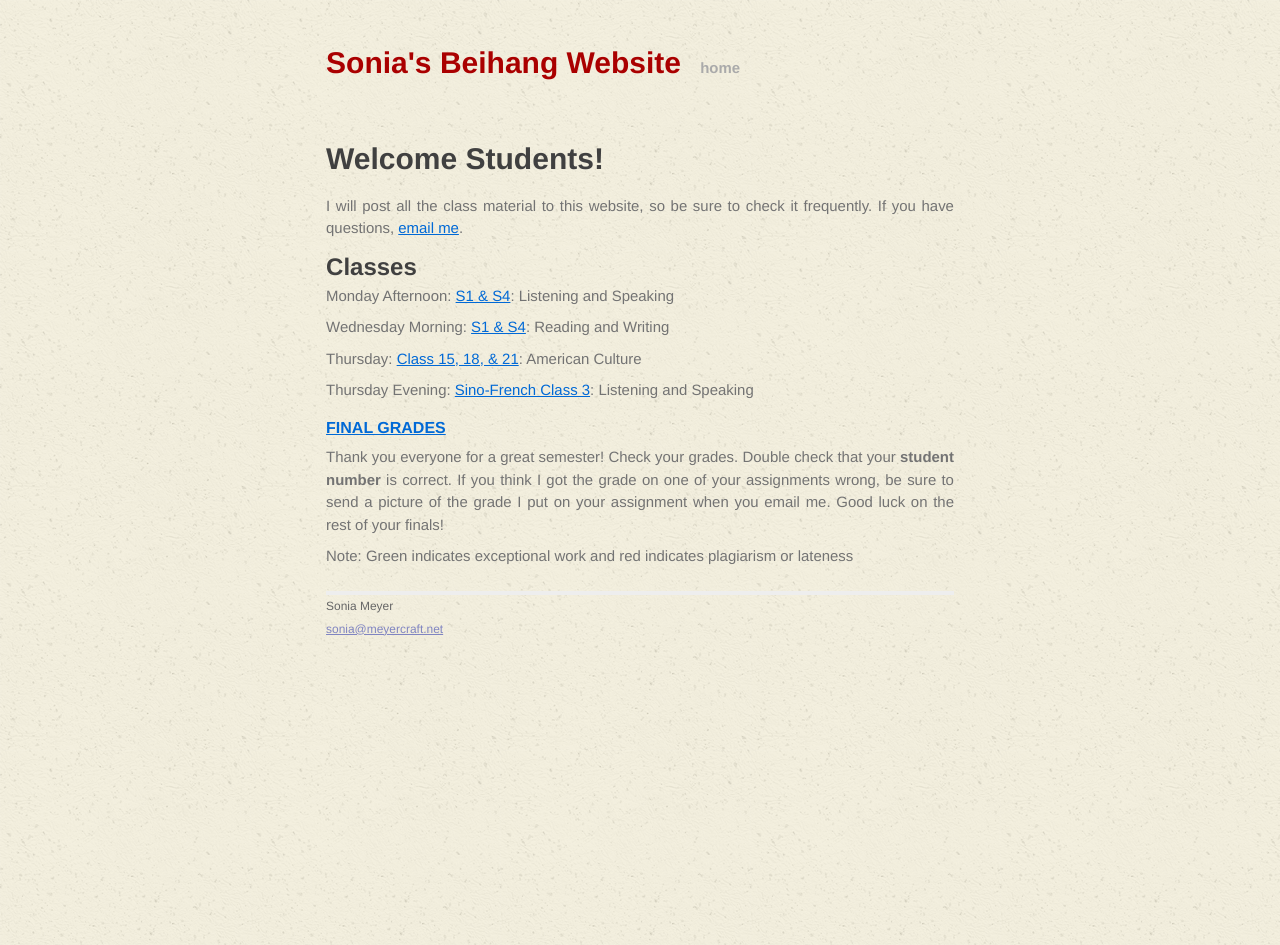
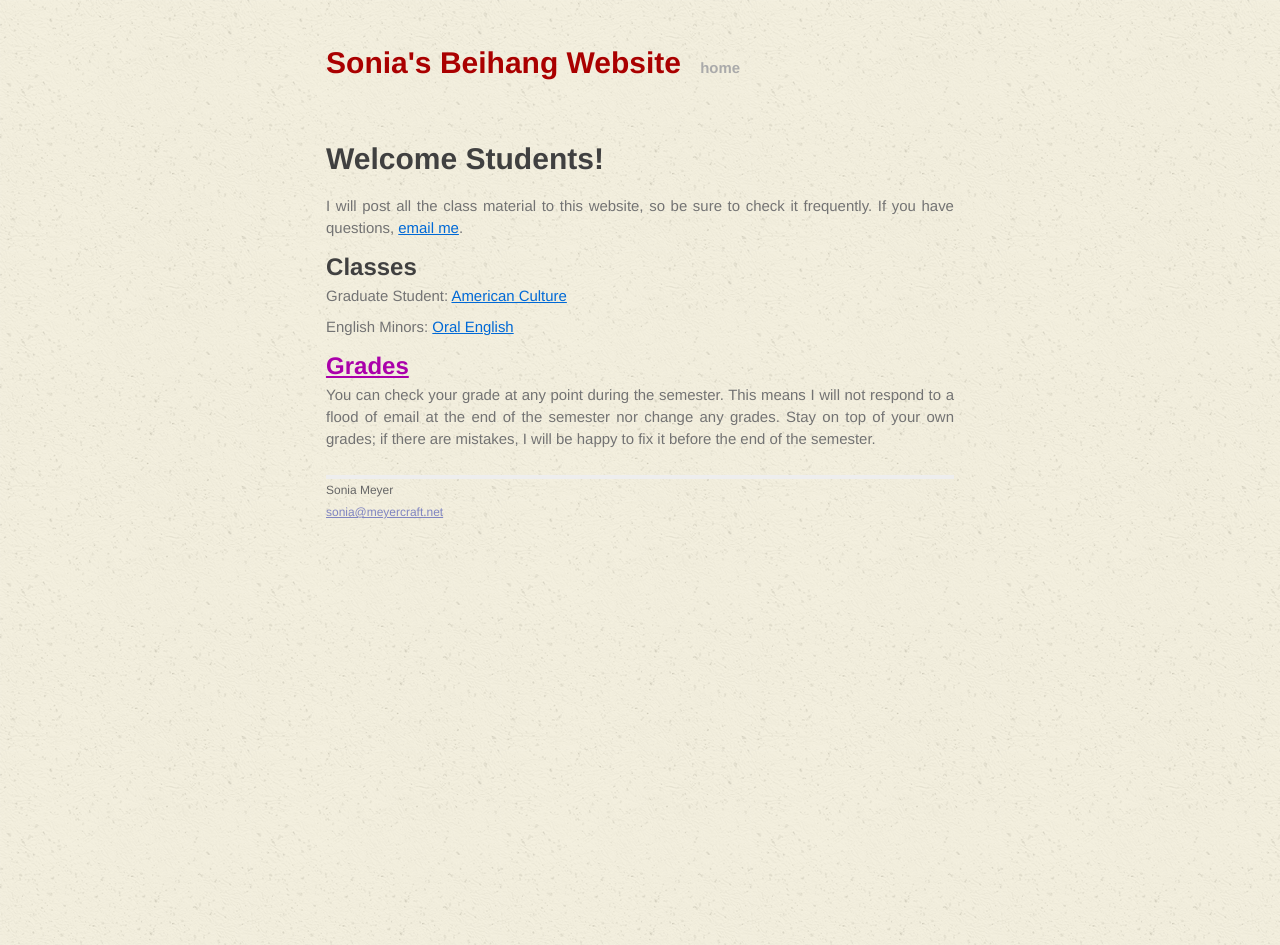
Before and after one commit to soniawmeyer/soniameyer-beihang-students-website, a Jekyll site: the page built from index.md, in a window 1280 px wide. Built offline with Jekyll 4.4.1, drawn with Linux system fonts in a browser that asks for light colours.

Commit message:
fall 2014 new semester

```diff
--- a/index.md
+++ b/index.md
@@ -9,15 +9,9 @@ I will post all the class material to this website, so be sure to check it frequ
 
 ## Classes
 
-Monday Afternoon: [S1 & S4](/classes/s1s4sf3ls.html): Listening and Speaking
+Graduate Student: [American Culture](/classes/americanculture)
 
-Wednesday Morning: [S1 & S4](/classes/s1s4rw.html): Reading and Writing
+English Minors: [Oral English](/classes/oralenglish)
 
-Thursday: [Class 15, 18, & 21](/classes/151821.html): American Culture
-
-Thursday Evening: [Sino-French Class 3](/classes/s1s4sf3ls.html): Listening and Speaking
-
-####[FINAL GRADES](https://www.dropbox.com/s/l4lzt3ogjvdg6jf/Spring%202014%20Grades%20PDF.pdf)
-Thank you everyone for a great semester! Check your grades. Double check that your **student number** is correct. If you think I got the grade on one of your assignments wrong, be sure to send a picture of the grade I put on your assignment when you email me. Good luck on the rest of your finals!
-
-Note: Green indicates exceptional work and red indicates plagiarism or lateness
+##[Grades]()
+You can check your grade at any point during the semester. This means I will not respond to a flood of email at the end of the semester nor change any grades. Stay on top of your own grades; if there are mistakes, I will be happy to fix it before the end of the semester.
```
Also changed, not shown: classes/Spring 2014/151821.md (renamed from classes/151821.md), classes/Spring 2014/s1s4rw.md (renamed from classes/s1s4rw.md), classes/Spring 2014/s1s4sf3ls.md (renamed from classes/s1s4sf3ls.md), classes/americanculture.md (added), classes/oralenglish.md (added).
